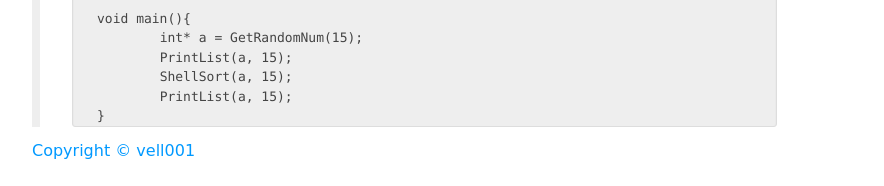
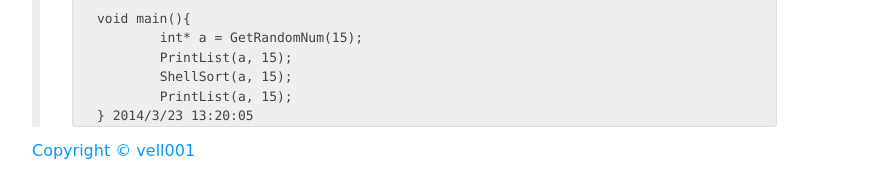
Before and after one commit to vell001/vblog, a Jekyll site: the page built from _posts/2014-3-21-c_learning.md, in a window 1280 px wide and 1400 px high, scrolled down 3385 px. Shown: the part 1211-1397 px from the top of the window, without its empty margins (96-980 px from the left). Built offline with Jekyll 4.4.1, drawn with Linux system fonts in a browser that asks for light colours; Markdown is read by kramdown in place of the engine named in the settings; some of the changed text lies outside the part shown.

Commit message:
update date

```diff
--- a/_posts/2014-3-21-c_learning.md
+++ b/_posts/2014-3-21-c_learning.md
@@ -227,3 +227,4 @@ title: 复习C语言
 		ShellSort(a, 15);
 		PrintList(a, 15);
 	}
+2014/3/23 13:20:05
```
